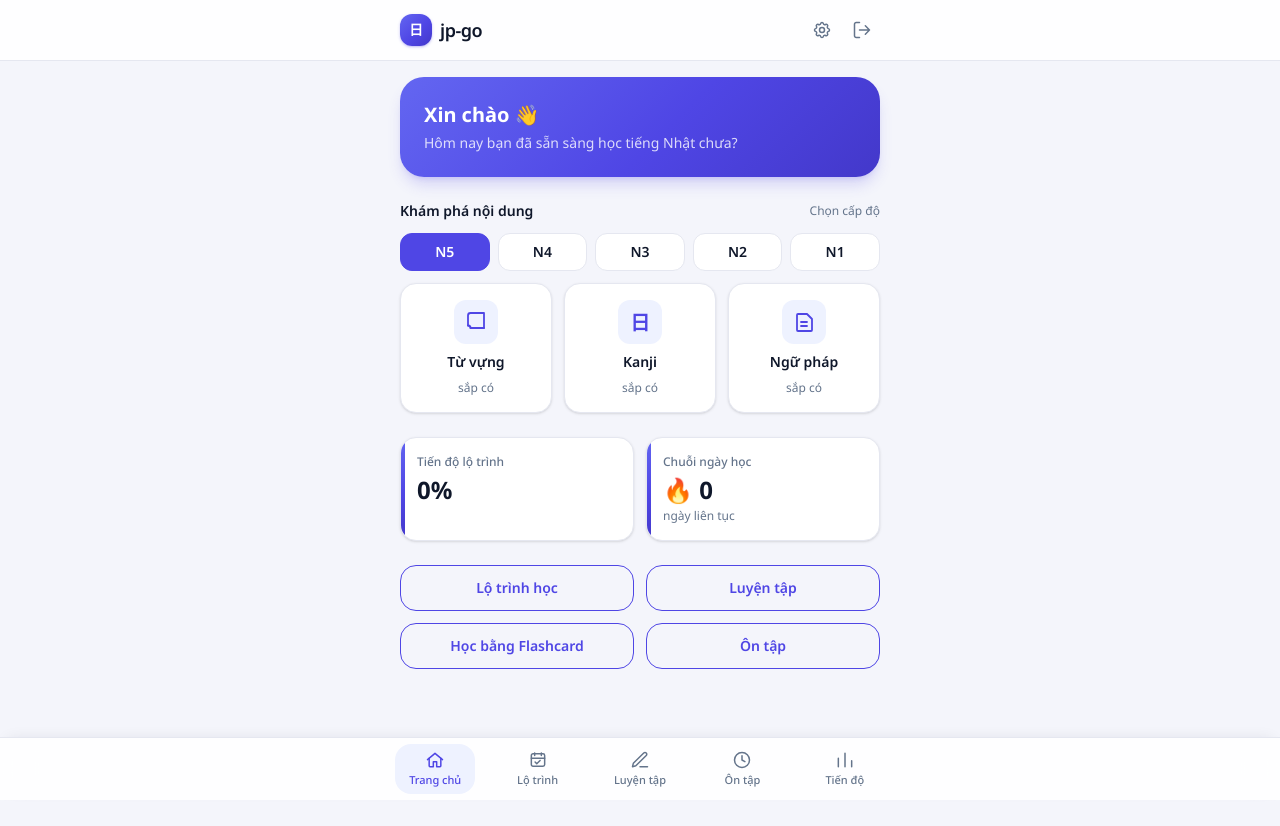
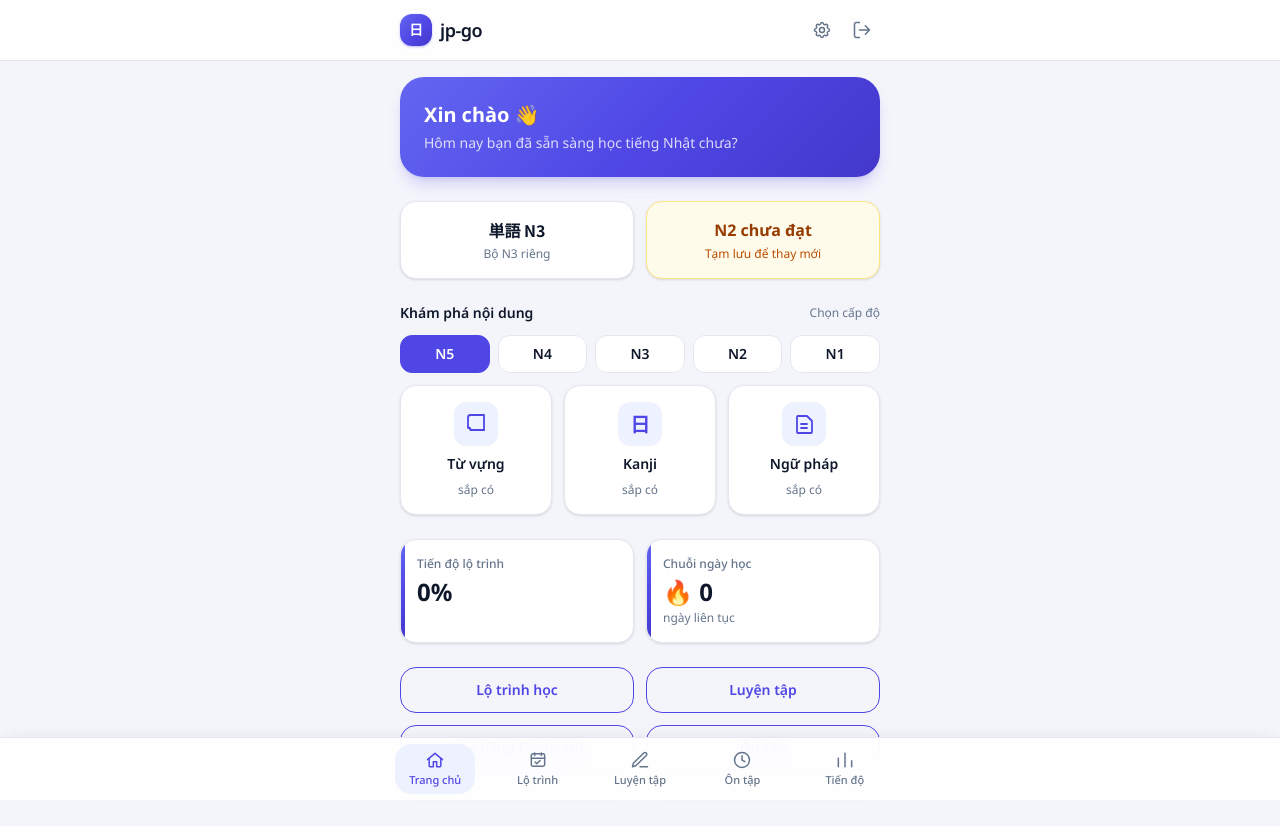
Before and after one commit to cuongluv92/jp-go, a Next.js app: page / in a window 1280 px wide. Shown: the top 826 px of the page. Before the commit the page ends 800 px from the top, so only its background shows below. Built offline with nearby package versions, Linux system fonts and the light colour scheme; no server answers; the database is empty.

Commit message:
feat: separate N3 and archived N2 vocabulary

```diff
--- a/app/page.tsx
+++ b/app/page.tsx
@@ -36,7 +36,7 @@ interface HomeCachedData {
  * mọi thứ cần làm hôm nay, không chỉ là màn hình tĩnh.
  */
 export default function HomePage() {
-  const { words } = useVocabulary();
+  const { words, archivedWords } = useVocabulary();
   const cached = getCached<HomeCachedData>(HOME_CACHE_KEY);
   const [plan, setPlan] = useState<StudyPlanRow | null>(cached?.plan ?? null);
   const [days, setDays] = useState<StudyDayRow[]>(cached?.days ?? []);
@@ -98,7 +98,7 @@ export default function HomePage() {
   const planProgressPercent = days.length > 0 ? Math.round((completedDays.length / days.length) * 100) : 0;
   const streak = computeStreak(completedDays.map((d) => d.completed_at as string));
 
-  const vocabCountForLevel = words.filter((w) => w.jlpt === selectedLevel && !w.isHidden).length;
+  const vocabCountForLevel = (selectedLevel === "N2" ? archivedWords : words).filter((w) => w.jlpt === selectedLevel && !w.isHidden).length;
   const kanjiCountForLevel = kanjiCounts?.[selectedLevel] ?? 0;
   const grammarCountForLevel = grammarCounts?.[selectedLevel] ?? 0;
 
@@ -116,6 +116,23 @@ export default function HomePage() {
             <span className="text-xs">Ôn ngay →</span>
           </Link>
         )}
+      </section>
+
+      <section className="grid grid-cols-2 gap-3">
+        <Link
+          href="/vocabulary?collection=tango-n3"
+          className="rounded-2xl border border-border bg-surface px-4 py-4 text-center shadow-sm"
+        >
+          <span className="font-jp block text-base font-bold">単語 N3</span>
+          <span className="mt-1 block text-xs text-muted">Bộ N3 riêng</span>
+        </Link>
+        <Link
+          href="/vocabulary?collection=n2-chua-dat"
+          className="rounded-2xl border border-amber-200 bg-amber-50 px-4 py-4 text-center shadow-sm"
+        >
+          <span className="block text-base font-bold text-amber-800">N2 chưa đạt</span>
+          <span className="mt-1 block text-xs text-amber-700">Tạm lưu để thay mới</span>
+        </Link>
       </section>
 
       <section className="flex flex-col gap-3">
--- a/app/vocabulary/[id]/detail-client.tsx
+++ b/app/vocabulary/[id]/detail-client.tsx
@@ -10,6 +10,7 @@ import { StatusBadge } from "@/components/status-badge";
 import { getConjugation } from "@/lib/conjugation";
 import { getExamplesForWord } from "@/lib/data/selectors";
 import { useVocabulary } from "@/lib/data/vocabulary-context";
+import { getVocabularyCollection, VOCABULARY_COLLECTIONS } from "@/lib/data/vocabulary-collections";
 import { PART_OF_SPEECH_LABELS, type Conjugation, type ExampleType, type LearningStatus } from "@/lib/types";
 
 const STATUS_OPTIONS: { value: LearningStatus; label: string }[] = [
@@ -40,14 +41,20 @@ export function VocabularyDetailClient({ id }: { id: string }) {
   }
 
   const examples = getExamplesForWord(allExamples, word.id);
+  const collection = VOCABULARY_COLLECTIONS.find((item) => item.id === getVocabularyCollection(word))!;
   const conjugation = getConjugation(word);
   const notes = [word.commonMistake, word.similarWords, word.naturalnessNote].filter((n) => n.trim().length > 0);
 
   return (
     <div className="flex flex-col gap-5 pb-6">
-      <Link href="/vocabulary" className="text-sm text-muted">
-        ← Kho từ vựng
+      <Link href={collection.href} className="text-sm text-muted">
+        ← {collection.label}
       </Link>
+      {collection.id === "n2-chua-dat" && (
+        <p className="rounded-xl border border-amber-200 bg-amber-50 p-3 text-sm text-amber-800">
+          N2 chưa đạt · Bản lưu để tra lại, đang chờ bộ N2 thay thế.
+        </p>
+      )}
 
       <section className="rounded-2xl border border-border bg-surface p-5 shadow-sm">
         <div className="flex items-start justify-between gap-3">
--- a/app/vocabulary/page.tsx
+++ b/app/vocabulary/page.tsx
@@ -7,6 +7,7 @@ import { Suspense, useMemo, useState } from "react";
 import { StatusBadge } from "@/components/status-badge";
 import { filterWords, type VocabularyFilter } from "@/lib/data/selectors";
 import { useVocabulary } from "@/lib/data/vocabulary-context";
+import { getVocabularyCollection, VOCABULARY_COLLECTIONS } from "@/lib/data/vocabulary-collections";
 import {
   JLPT_LEVELS,
   LEARNING_STATUS_LABELS,
@@ -19,16 +20,31 @@ import {
 export default function VocabularyPage() {
   return (
     <Suspense fallback={null}>
-      <VocabularyPageContent />
+      <VocabularyPageRoute />
     </Suspense>
   );
 }
 
+function VocabularyPageRoute() {
+  const searchParams = useSearchParams();
+  return <VocabularyPageContent key={searchParams.toString()} />;
+}
+
 function VocabularyPageContent() {
-  const { words } = useVocabulary();
-  const visibleWords = useMemo(() => words.filter((w) => !w.isHidden), [words]);
+  const { words, archivedWords } = useVocabulary();
   const searchParams = useSearchParams();
   const initialLevel = searchParams.get("level");
+  const requestedCollection = searchParams.get("collection");
+  const collection = requestedCollection === "tango-n3" || requestedCollection === "n2-chua-dat"
+    ? requestedCollection
+    : initialLevel === "N3" ? "tango-n3" : initialLevel === "N2" ? "n2-chua-dat" : "current";
+  const currentCollection = VOCABULARY_COLLECTIONS.find((item) => item.id === collection)!;
+  const visibleWords = useMemo(
+    () => (collection === "n2-chua-dat" ? archivedWords : words).filter(
+      (word) => !word.isHidden && getVocabularyCollection(word) === collection,
+    ),
+    [words, archivedWords, collection],
+  );
   const initialQuery = searchParams.get("query")?.trim() || undefined;
   const isJlptLevel = (v: string | null): v is JlptLevel => !!v && (JLPT_LEVELS as readonly string[]).includes(v);
 
@@ -41,9 +57,32 @@ function VocabularyPageContent() {
   return (
     <div className="flex flex-col gap-4">
       <div>
-        <h1 className="text-xl font-bold">Kho từ vựng</h1>
+        <h1 className="text-xl font-bold">{collection === "current" ? "Kho từ vựng" : currentCollection.label}</h1>
         <p className="mt-1 text-sm text-muted">{visibleWords.length} từ · đang hiển thị {filtered.length}</p>
       </div>
+
+      <nav aria-label="Bộ từ vựng" className="flex gap-2 overflow-x-auto pb-1">
+        {VOCABULARY_COLLECTIONS.map((item) => (
+          <Link
+            key={item.id}
+            href={item.href}
+            aria-current={collection === item.id ? "page" : undefined}
+            className={`shrink-0 rounded-xl border px-3 py-2 text-sm font-semibold ${collection === item.id ? "border-accent bg-accent text-accent-foreground" : "border-border bg-surface text-muted"}`}
+          >
+            {item.label}
+          </Link>
+        ))}
+      </nav>
+      {collection === "tango-n3" && (
+        <p className="rounded-xl border border-border bg-surface p-3 text-sm text-muted">
+          Bộ từ vựng N3 hiện tại được giữ riêng. Bộ N3 đầy đủ theo giáo trình sẽ được bổ sung sau.
+        </p>
+      )}
+      {collection === "n2-chua-dat" && (
+        <p className="rounded-xl border border-amber-200 bg-amber-50 p-3 text-sm text-amber-800">
+          N2 chưa đạt · Bản cũ đã lưu ngày 05/09/2026 để tra lại. Đang chờ bộ N2 thay thế.
+        </p>
+      )}
 
       <div className="relative">
         <svg
@@ -66,12 +105,12 @@ function VocabularyPageContent() {
       </div>
 
       <div className="-mx-4 flex gap-2 overflow-x-auto px-4 pb-1">
-        <SelectChip
+        {collection === "current" && <SelectChip
           label="Cấp độ"
           value={filter.level}
-          options={JLPT_LEVELS.map((level) => ({ value: level, label: level }))}
+          options={JLPT_LEVELS.filter((level) => level !== "N3" && level !== "N2").map((level) => ({ value: level, label: level }))}
           onChange={(v) => setFilter((f) => ({ ...f, level: (v as JlptLevel) || undefined }))}
-        />
+        />}
         <SelectChip
           label="Loại từ"
           value={filter.partOfSpeech}
--- a/components/section-tiles.tsx
+++ b/components/section-tiles.tsx
@@ -57,13 +57,15 @@ export function SectionTiles({
   grammarCount: number;
 }) {
   const tiles: SectionTile[] = [
-    { label: "Từ vựng", count: vocabCount, href: `/vocabulary?level=${level}`, icon: <BookIcon /> },
+    ...(level === "N3" || level === "N2"
+      ? []
+      : [{ label: "Từ vựng", count: vocabCount, href: `/vocabulary?level=${level}`, icon: <BookIcon /> }]),
     { label: "Kanji", count: kanjiCount, href: `/kanji?level=${level}`, icon: <KanjiIcon /> },
     { label: "Ngữ pháp", count: grammarCount, href: `/grammar?level=${level}`, icon: <GrammarIcon /> },
   ];
 
   return (
-    <div className="grid grid-cols-3 gap-3">
+    <div className={`grid gap-3 ${tiles.length === 2 ? "grid-cols-2" : "grid-cols-3"}`}>
       {tiles.map((tile) => (
         <Link
           key={tile.label}
--- /dev/null
+++ b/lib/data/vocabulary-collections.ts
@@ -0,0 +1,19 @@
+import { sampleWords } from "./sample-words";
+import type { VocabWord } from "../types";
+
+export type VocabularyCollection = "current" | "tango-n3" | "n2-chua-dat";
+
+const tangoN3Ids = new Set(sampleWords.filter((word) => word.jlpt === "N3").map((word) => word.id));
+
+export function getVocabularyCollection(word: Pick<VocabWord, "id" | "jlpt">): VocabularyCollection {
+  // Temporary hold until the user provides the replacement N2 curriculum.
+  if (word.jlpt === "N2") return "n2-chua-dat";
+  if (tangoN3Ids.has(word.id)) return "tango-n3";
+  return "current";
+}
+
+export const VOCABULARY_COLLECTIONS = [
+  { id: "current", label: "Từ vựng", href: "/vocabulary" },
+  { id: "tango-n3", label: "単語 N3", href: "/vocabulary?collection=tango-n3" },
+  { id: "n2-chua-dat", label: "N2 chưa đạt", href: "/vocabulary?collection=n2-chua-dat" },
+] as const;
--- a/lib/data/vocabulary-context.tsx
+++ b/lib/data/vocabulary-context.tsx
@@ -4,6 +4,7 @@ import { createContext, useCallback, useContext, useEffect, useMemo, useRef, use
 
 import { sampleExamples } from "@/lib/data/sample-examples";
 import { sampleWords } from "@/lib/data/sample-words";
+import { getVocabularyCollection } from "@/lib/data/vocabulary-collections";
 import { fetchAllRows } from "@/lib/data/supabase-pagination";
 import { listAllDbVocab } from "@/lib/data/vocab-content-service";
 import { applyFlashcardGrade } from "@/lib/srs";
@@ -27,6 +28,7 @@ import type { FlashcardGrade, LearningProgress, LearningStatus, VocabExample, Vo
  */
 interface VocabularyContextValue {
   words: VocabWord[];
+  archivedWords: VocabWord[];
   examples: VocabExample[];
   getWordById: (id: string) => VocabWord | undefined;
   toggleFavorite: (id: string) => void;
@@ -264,10 +266,13 @@ export function VocabularyProvider({ children }: { children: ReactNode }) {
   }, []);
 
   const getWordById = useCallback((id: string) => words.find((w) => w.id === id), [words]);
+  const activeWords = useMemo(() => words.filter((word) => getVocabularyCollection(word) !== "n2-chua-dat"), [words]);
+  const archivedWords = useMemo(() => words.filter((word) => getVocabularyCollection(word) === "n2-chua-dat"), [words]);
 
   const value = useMemo(
     () => ({
-      words,
+      words: activeWords,
+      archivedWords,
       examples,
       getWordById,
       toggleFavorite,
@@ -278,7 +283,7 @@ export function VocabularyProvider({ children }: { children: ReactNode }) {
       setHidden,
       upsertExamples,
     }),
-    [words, examples, getWordById, toggleFavorite, setStatus, gradeFlashcard, addWord, updateWord, setHidden, upsertExamples],
+    [activeWords, archivedWords, examples, getWordById, toggleFavorite, setStatus, gradeFlashcard, addWord, updateWord, setHidden, upsertExamples],
   );
 
   return <VocabularyContext.Provider value={value}>{children}</VocabularyContext.Provider>;
```
